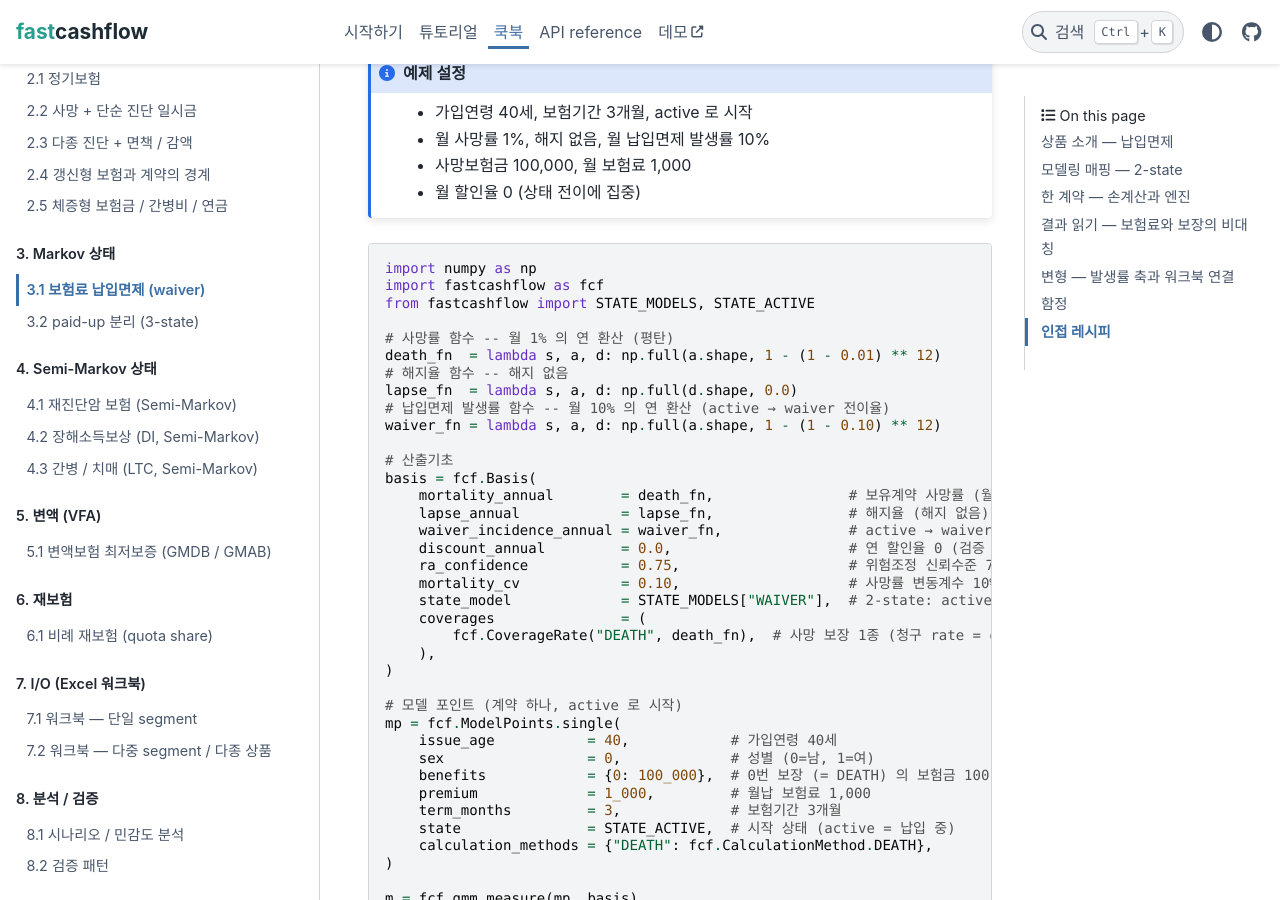
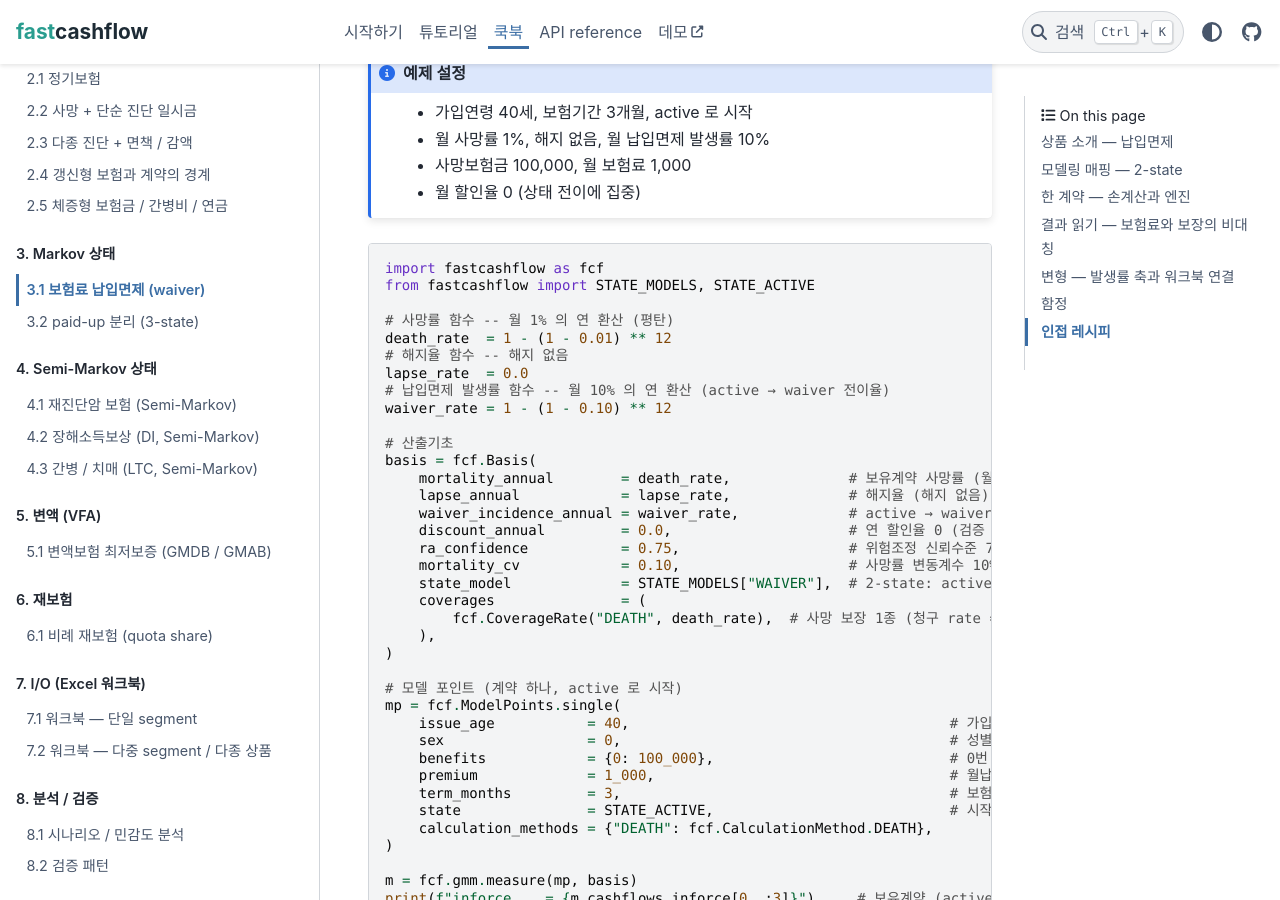
Before and after one commit to seokhoonj/fastcashflow, a Sphinx documentation site: the page built from docs/cookbook/markov/waiver.md, in a window 1280 px wide and 900 px high, scrolled down 1615 px. Built offline with Sphinx 7.4.7 and the PyData theme 0.15.4, drawn with Linux system fonts in a browser that asks for light colours.

Commit message:
docs: migrate waiver/gmdb-gmab/proportional rate examples to scalar

````diff
--- a/docs/cookbook/markov/waiver.md
+++ b/docs/cookbook/markov/waiver.md
@@ -83,39 +83,38 @@ flowchart LR
 ```
 
 ```python
-import numpy as np
 import fastcashflow as fcf
 from fastcashflow import STATE_MODELS, STATE_ACTIVE
 
 # 사망률 함수 -- 월 1% 의 연 환산 (평탄)
-death_fn  = lambda s, a, d: np.full(a.shape, 1 - (1 - 0.01) ** 12)
+death_rate  = 1 - (1 - 0.01) ** 12
 # 해지율 함수 -- 해지 없음
-lapse_fn  = lambda s, a, d: np.full(d.shape, 0.0)
+lapse_rate  = 0.0
 # 납입면제 발생률 함수 -- 월 10% 의 연 환산 (active → waiver 전이율)
-waiver_fn = lambda s, a, d: np.full(a.shape, 1 - (1 - 0.10) ** 12)
+waiver_rate = 1 - (1 - 0.10) ** 12
 
 # 산출기초
 basis = fcf.Basis(
-    mortality_annual        = death_fn,                # 보유계약 사망률 (월 1%)
-    lapse_annual            = lapse_fn,                # 해지율 (해지 없음)
-    waiver_incidence_annual = waiver_fn,               # active → waiver 전이율 (월 10%)
+    mortality_annual        = death_rate,              # 보유계약 사망률 (월 1%)
+    lapse_annual            = lapse_rate,              # 해지율 (해지 없음)
+    waiver_incidence_annual = waiver_rate,             # active → waiver 전이율 (월 10%)
     discount_annual         = 0.0,                     # 연 할인율 0 (검증 단순화)
     ra_confidence           = 0.75,                    # 위험조정 신뢰수준 75%
     mortality_cv            = 0.10,                    # 사망률 변동계수 10%
     state_model             = STATE_MODELS["WAIVER"],  # 2-state: active / waiver
     coverages               = (
-        fcf.CoverageRate("DEATH", death_fn),  # 사망 보장 1종 (청구 rate = death_fn)
+        fcf.CoverageRate("DEATH", death_rate),  # 사망 보장 1종 (청구 rate = death_rate)
     ),
 )
 
 # 모델 포인트 (계약 하나, active 로 시작)
 mp = fcf.ModelPoints.single(
-    issue_age           = 40,            # 가입연령 40세
-    sex                 = 0,             # 성별 (0=남, 1=여)
-    benefits            = {0: 100_000},  # 0번 보장 (= DEATH) 의 보험금 100,000
-    premium             = 1_000,         # 월납 보험료 1,000
-    term_months         = 3,             # 보험기간 3개월
-    state               = STATE_ACTIVE,  # 시작 상태 (active = 납입 중)
+    issue_age           = 40,                                      # 가입연령 40세
+    sex                 = 0,                                       # 성별 (0=남, 1=여)
+    benefits            = {0: 100_000},                            # 0번 보장 (= DEATH) 의 보험금 100,000
+    premium             = 1_000,                                   # 월납 보험료 1,000
+    term_months         = 3,                                       # 보험기간 3개월
+    state               = STATE_ACTIVE,                            # 시작 상태 (active = 납입 중)
     calculation_methods = {"DEATH": fcf.CalculationMethod.DEATH},
 )
 
````
Also changed, not shown: docs/cookbook/reinsurance/proportional.md (+8 -8 lines), docs/cookbook/variable/gmdb-gmab.md (+10 -10 lines).
